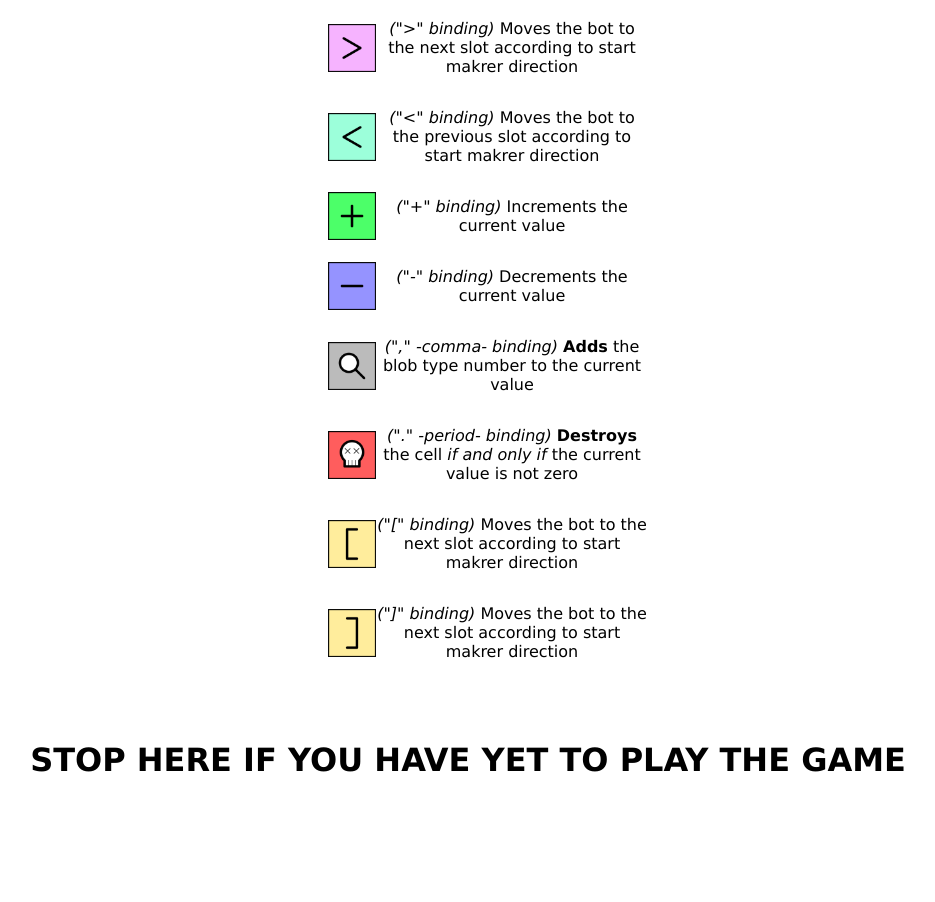
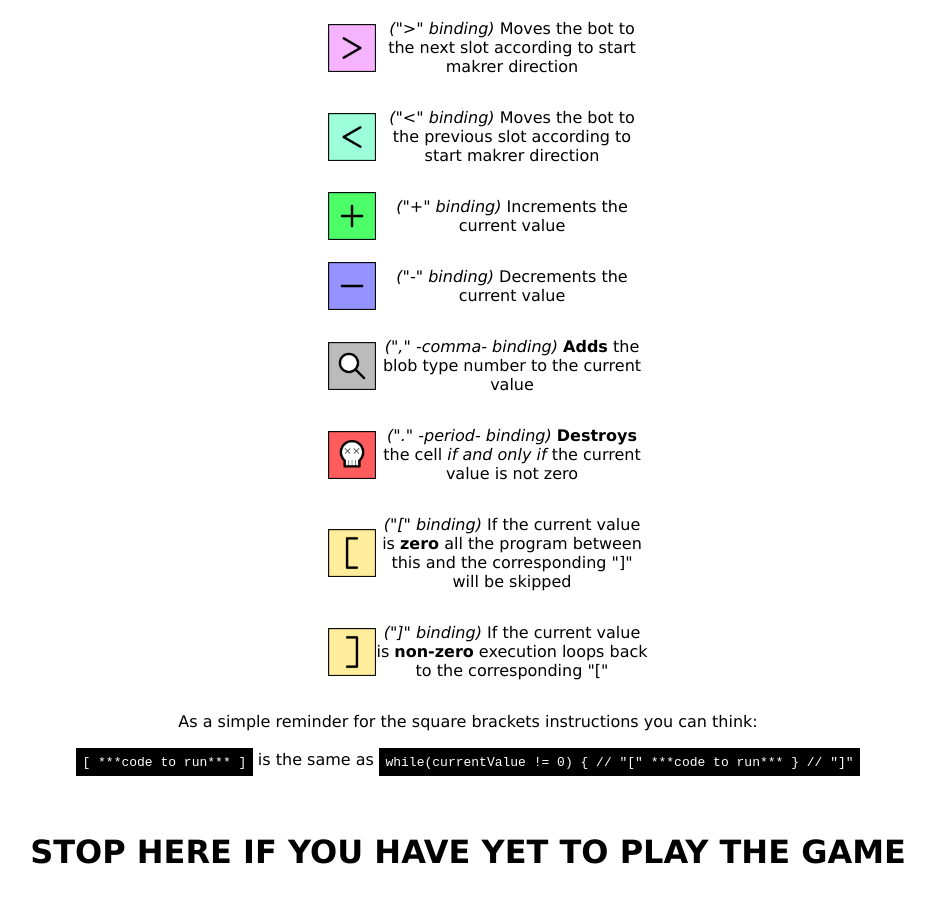
Before and after one commit to DarioDaF/DeepSeekerLD4848, a plain HTML site: page index.html in a window 1280 px wide. Shown: the part 1806-2708 px from the top of the page, without its empty margins (172-1107 px from the left). Drawn offline with Linux system fonts and the light colour scheme.

Commit message:
Copy-Paste error fix

```diff
--- a/index.html
+++ b/index.html
@@ -27,6 +27,11 @@ body {
     display: flex;
     flex-flow: row;
 }
+code {
+    background-color: black;
+    color: white;
+    padding: 0.5em;
+}
         </style>
     </head>
     <body>
@@ -47,7 +52,7 @@ body {
         </button>
         <br /><br />
         <iframe id="game" max-width="1024" height="600" width="90%"></iframe>
-        <h1>Lab equipment - User Manual</h1>
+        <h1>Lab equipment - User Manual [Review 1]</h1>
         <h2>Cells</h2>
         <p>
             Each cell has a given number of <b>blobs</b> (yes it's the technical term);
@@ -123,13 +128,24 @@ body {
                 </li>
                 <li>
                     <img src="imgs/Instructions/OpenLoop.png" />
-                    <p><i>("[" binding)</i> Moves the bot to the next slot according to start makrer direction</p>
+                    <p><i>("[" binding)</i> If the current value is <b>zero</b> all the program between this and the corresponding "]" will be skipped</p>
                 </li>
                 <li>
                     <img src="imgs/Instructions/ClosedLoop.png" />
-                    <p><i>("]" binding)</i> Moves the bot to the next slot according to start makrer direction</p>
+                    <p><i>("]" binding)</i> If the current value is <b>non-zero</b> execution loops back to the corresponding "["</p>
                 </li>
             </ol>
+        </p>
+        <p>
+            As a simple reminder for the square brackets instructions you can think:
+            <br /><br />
+            <code>[ ***code to run*** ]</code>
+            is the same as
+            <code>
+                while(currentValue != 0) { // "["
+                    ***code to run***
+                } // "]"
+            </code>
         </p>
         <h1 style="margin: 2em auto 20em auto">STOP HERE IF YOU HAVE YET TO PLAY THE GAME</h1>
         <p id="spoiler">
@@ -143,5 +159,10 @@ body {
             I hope to implement those with the step-by-step debugger (missing only UI implementation for now) and
             custom cell/level editor in the future, after I recover from the <b>LD48 jet-lag</b>.
         </p>
+        <h2>Resources</h2>
+        <p>
+            There is the program resource (brain) that indicates how many instruction your program is made of,
+            than there is time that is the number of instructions executed (cell dependent, counting loops).
+        </p>
     </body>
 </html>
```
